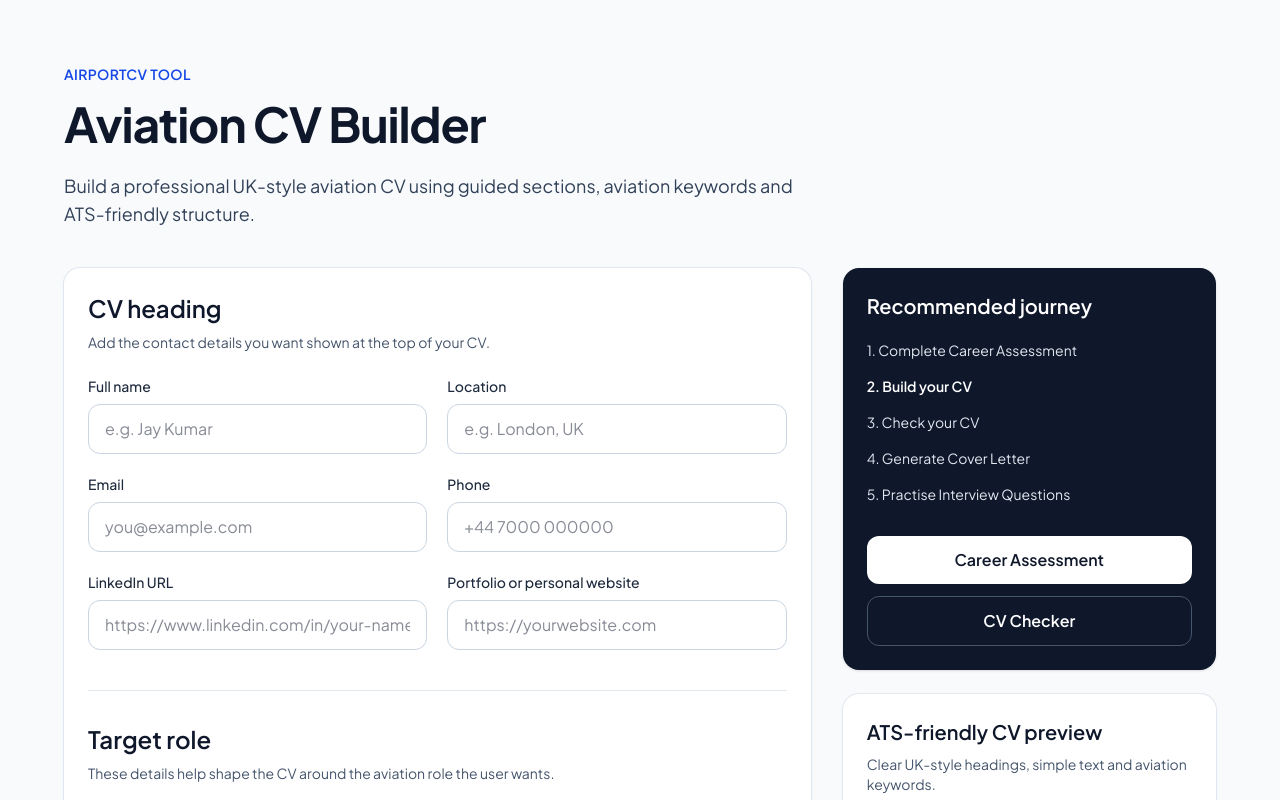
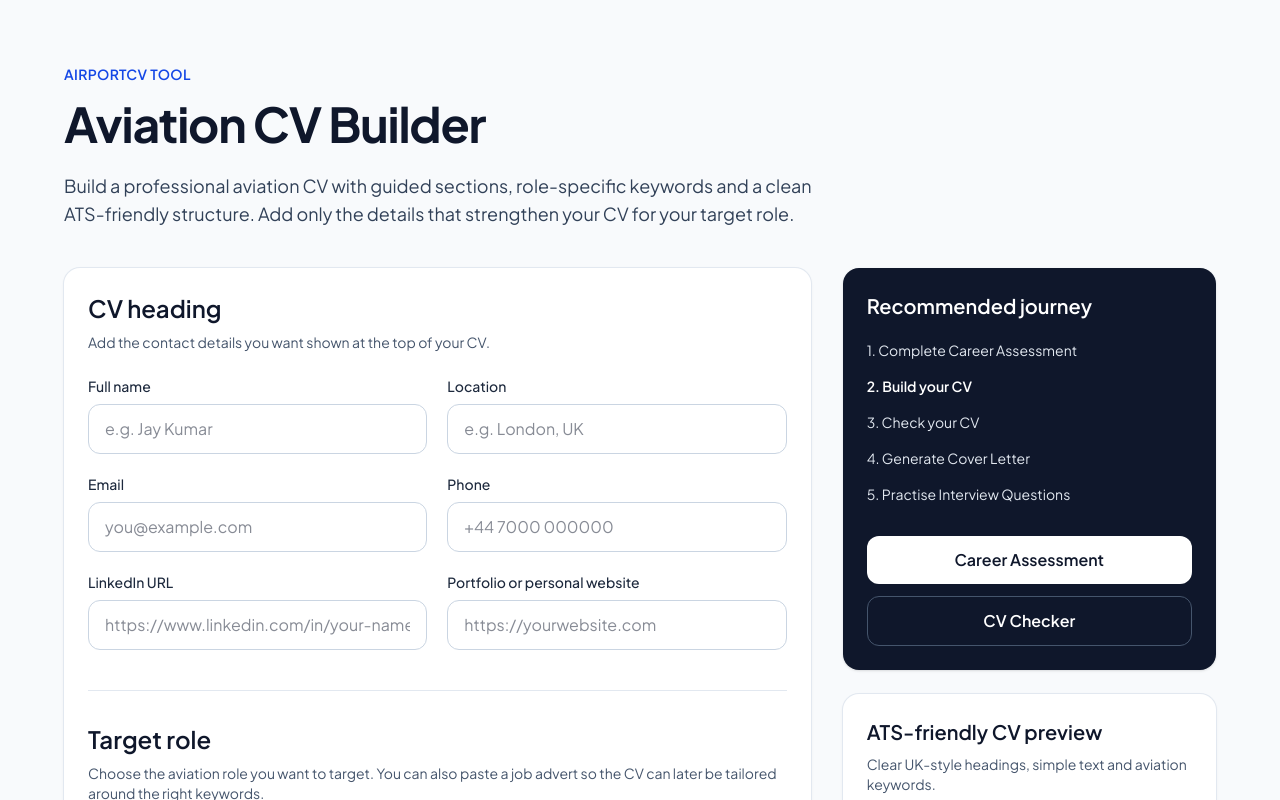
Before and after one commit to jjayakumaraero-eng/airportcv-web, a Next.js app: page /cv-builder in a window 1280 px wide. Shown: the top 800 px of the page. Built offline with nearby package versions, Linux system fonts and the light colour scheme.

Commit message:
Polish CV builder guidance text

```diff
--- a/app/cv-builder/CVBuilderForm.tsx
+++ b/app/cv-builder/CVBuilderForm.tsx
@@ -491,9 +491,10 @@ function removeEducationItem(id: string) {
           </h1>
 
           <p className="max-w-3xl text-lg text-slate-700">
-            Build a professional UK-style aviation CV using guided sections,
-            aviation keywords and ATS-friendly structure.
-          </p>
+  Build a professional aviation CV with guided sections, role-specific
+  keywords and a clean ATS-friendly structure. Add only the details that
+  strengthen your CV for your target role.
+</p>
         </div>
 
         <div className="grid gap-8 lg:grid-cols-[2fr_1fr]">
@@ -624,11 +625,10 @@ function removeEducationItem(id: string) {
               <h2 className="text-2xl font-semibold text-slate-900">
                 Target role
               </h2>
-              <p className="mt-2 text-sm text-slate-600">
-                These details help shape the CV around the aviation role the
-                user wants.
-              </p>
-
+             <p className="mt-2 text-sm text-slate-600">
+  Choose the aviation role you want to target. You can also paste a job advert
+  so the CV can later be tailored around the right keywords.
+</p>
               <div className="mt-6 grid gap-5 md:grid-cols-2">
                 <div>
                   <label
```
